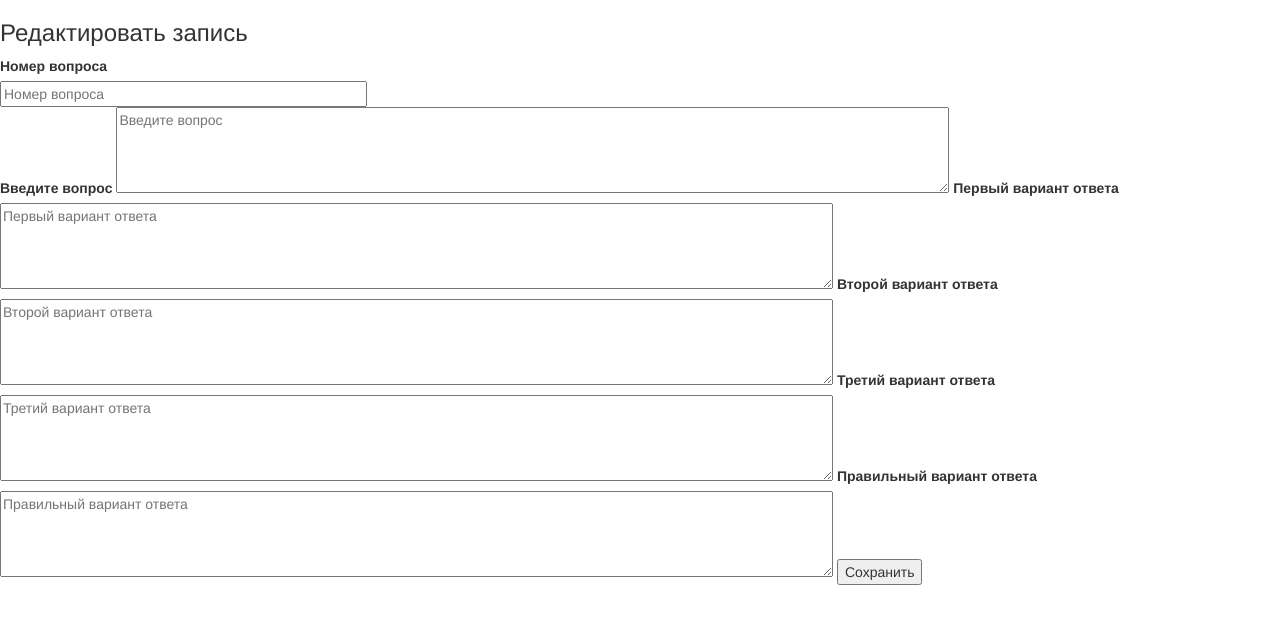
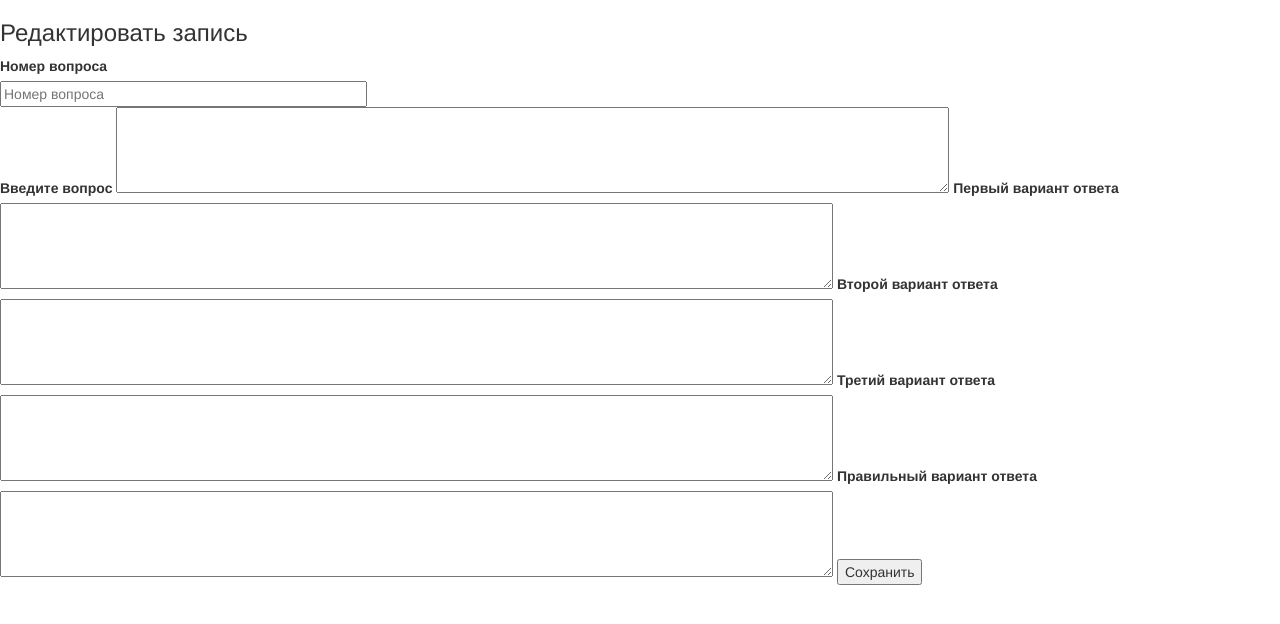
Before and after one commit to nezzo/diplom, a PHP site: page /modal_update_post.php in a window 1280 px wide. Shown: the top 624 px of the page. Run offline with PHP 8.4, Linux system fonts and the light colour scheme; some libraries are stand-ins or nearby versions.

Commit message:
14.06.2016

```diff
--- a/css/style.css
+++ b/css/style.css
@@ -95,3 +95,12 @@ button.button_admin {
     position: absolute;
     left: 20px;
 }
+#jQuizler table {
+    border: 1px solid black;
+}
+
+#jQuizler td {
+    background: white;
+    border: 1px solid black;
+    padding: 5px;
+}
--- a/js/main.js
+++ b/js/main.js
@@ -38,9 +38,6 @@ $(document).ready(function() {
         closeEffect	: 'none'
     });
 
-    /*
-    * НАДО ОРГАНИЗОВАТЬ ЗАПИСЬ В БД ОЦЕНКУ СТУДЕНТА  И ЕЩЕ КРИВО РАБОТАЕТ СТИЛЬ ПО ТЕСТУ В index.html ВСЕ КРАСИВО У МЕНЯ НЕТ
-    * */
     //получаем и отправляем данные о результате в базу (функция отвечает за тестирование) и выводим вопросы на главную
     $('.button_student').on('click', function(event) {
         event.preventDefault();
@@ -142,6 +139,7 @@ $(document).ready(function() {
 
         var login = $('.login_input').val();
         var pass = $('.pass_input').val();
+
         $.ajax({
             url : 'session.php',
             type : 'POST',
@@ -150,7 +148,6 @@ $(document).ready(function() {
                    pass:pass
                   },
             success:function(data){
-               // console.log(data);
                 if(data == "ok"){
                     document.location.href='admin.php';
                 }else{
@@ -268,17 +265,16 @@ $(document).ready(function() {
         /*Редактируем  строку и отправляем назад в базу для обновления строки*/
         $('.update_post_button').click(function(e) {
             e.preventDefault();
-            var id_update = tinyMCE.get('id').getContent();
+
+            var id_update = $(".update_post_id").val();
             var question = tinyMCE.get('question').getContent();
             var variant_1 = tinyMCE.get('variant_1').getContent();
             var variant_2 = tinyMCE.get('variant_2').getContent();
             var variant_3 = tinyMCE.get('variant_3').getContent();
-            var answer = tinyMCE.get('answer').getContent();
+           var answer = tinyMCE.get('answer').getContent();
             var id = $("input:checked").val();
-            console.log(question);
 
             if( question !="" && variant_1!="" && variant_2!="" && variant_3!="" && answer!="") {
-                console.log(11);
                $.ajax({
                     url: 'model.php',
                     type: 'POST',
@@ -293,6 +289,7 @@ $(document).ready(function() {
                         id_updated:id_update
                     },
                     success: function (data) {
+                        console.log(data);
                         $("#tr_" + id + "").replaceWith("<tr id=tr_" + id + "><center><td>" + id_update + "</td></center><td>" + question + "</td><td>" + variant_1 + "</td>" +
                             "<td>" + variant_2 + "</td><td>" + variant_3 + "</td><td>" + answer + "</td>" +
                             "<td><center><input type='checkbox' name='[check[]' value=" + id + "></center></td></tr>"
@@ -308,6 +305,7 @@ $(document).ready(function() {
             }
 
         });
+
 
     /*Функция по выходу с админки*/
     $('.pr').click(function(){
--- a/modal_update_post.php
+++ b/modal_update_post.php
@@ -15,15 +15,15 @@
     <label>Номер вопроса</label><br/>
     <input name="id" class="update_post_id" size="42" maxlength="42" type="text" placeholder="Номер вопроса"><br/>
     <label style="padding-top:25px;">Введите вопрос</label>
-    <textarea class="update_post_question" rows="4" cols="100" name="question" placeholder="Введите вопрос"></textarea>
+    <textarea class="update_post_question" rows="4" cols="100" name="question" ></textarea>
     <label style="padding-top:25px;">Первый вариант ответа</label>
-    <textarea class="update_post_variant_1" rows="4" cols="100" name="variant_1" placeholder="Первый вариант ответа"></textarea>
+    <textarea class="update_post_variant_1" rows="4" cols="100" name="variant_1" ></textarea>
     <label style="padding-top:25px;">Второй вариант ответа</label>
-    <textarea class="update_post_variant_2" rows="4" cols="100" name="variant_2" placeholder="Второй вариант ответа"></textarea>
+    <textarea class="update_post_variant_2" rows="4" cols="100" name="variant_2" ></textarea>
     <label style="padding-top:25px;">Третий вариант ответа</label>
-    <textarea class="update_post_variant_3" rows="4" cols="100" name="variant_3" placeholder="Третий вариант ответа"></textarea>
+    <textarea class="update_post_variant_3" rows="4" cols="100" name="variant_3"></textarea>
     <label style="padding-top:25px;">Правильный вариант ответа</label>
-    <textarea class="update_post_answer" rows="4" cols="100" name="answer" placeholder="Правильный вариант ответа"></textarea>
+    <textarea class="update_post_answer" rows="4" cols="100" name="answer" ></textarea>
     <button class="update_post_button">Сохранить</button>
 </form>
 <script src="js/main.js"></script>
```
Also changed, not shown: model.php (+3 -4 lines).
